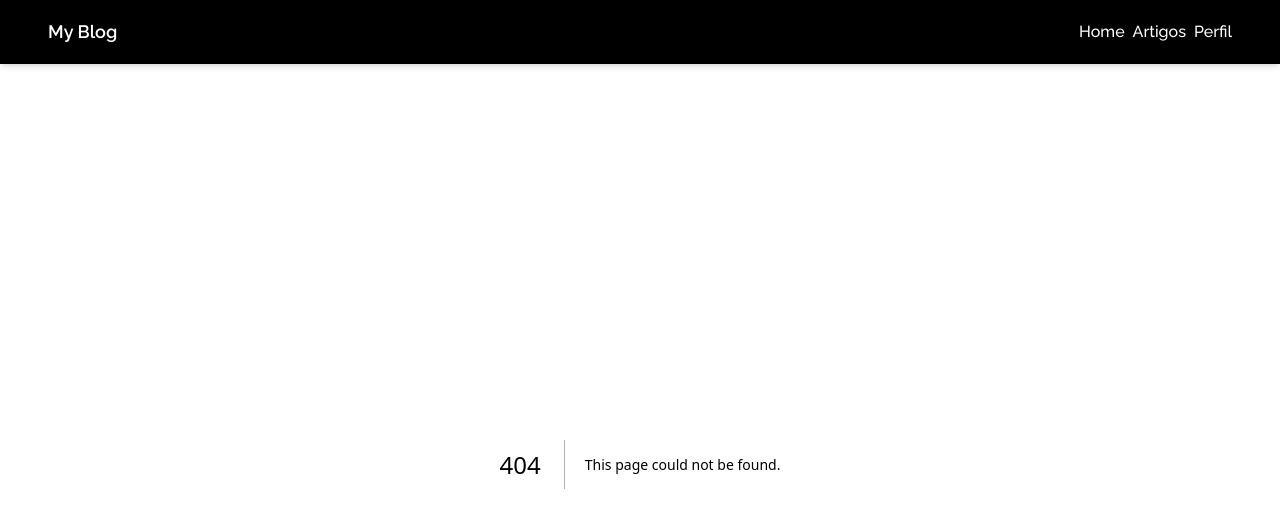
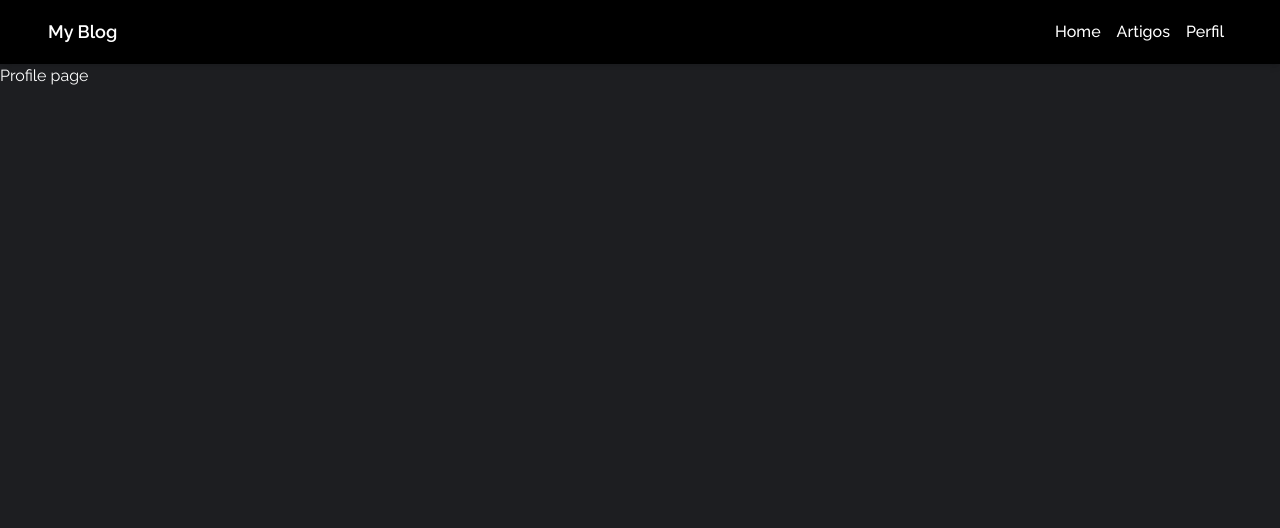
Before and after one commit to willianac/first-next, a Next.js app: page /profile in a window 1280 px wide. Before the commit this address had no page. Shown: the top 528 px of the page. Built offline with nearby package versions, Linux system fonts and the light colour scheme.

Commit message:
style: add better UI

```diff
--- a/app/_components/article-card.tsx
+++ b/app/_components/article-card.tsx
@@ -6,7 +6,7 @@ type ArticleCardProps = {
 
 export function ArticleCard({ title, author, imgSrc }: ArticleCardProps) {
   return (
-    <div className="max-w-md border-t border-b border-zinc-600 border-opacity-50">
+    <div className="max-w-md border-t border-b border-zinc-600 border-opacity-50 hover:bg-indigo-700 hover:bg-opacity-10">
       <div className="flex justify-between items-center">
         <div className="p-4">
           <h2 className="text-white font-bold text-lg">{title}</h2>
--- a/app/_components/navbar.tsx
+++ b/app/_components/navbar.tsx
@@ -6,15 +6,15 @@ export default function Navbar() {
       <div>
         <h1 className="text-white font-semibold text-lg">My Blog</h1>
       </div>
-      <nav>
-        <ul className="flex gap-2 font-medium text-white">
-          <li>
+      <nav className="h-full">
+        <ul className="flex font-medium text-white h-full">
+          <li className="px-2 transition ease-linear hover:bg-indigo-700 flex items-center">
             <Link href="/">Home</Link>
           </li>
-          <li>
+          <li className="px-2 transition ease-linear hover:bg-indigo-700 flex items-center">
             <Link href="/articles" prefetch={false}>Artigos</Link>
           </li>
-          <li>
+          <li className="px-2 transition ease-linear hover:bg-indigo-700 flex items-center">
             <Link href="/profile">Perfil</Link>
           </li>
         </ul>
--- /dev/null
+++ b/app/profile/page.tsx
@@ -0,0 +1,5 @@
+export default function Profile() {
+  return (
+    <h1 className="text-white">Profile page</h1>
+  )
+}
```
